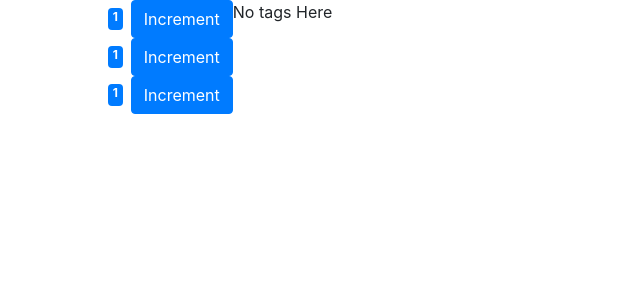
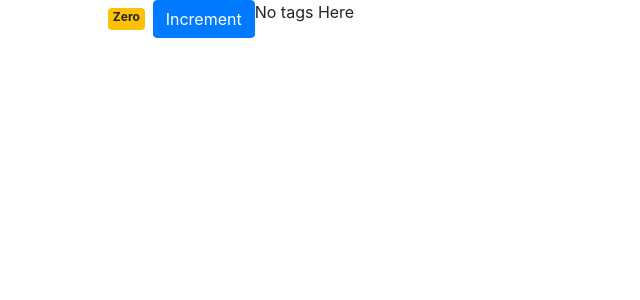
Before and after one commit to vaxevanis/reactDemo, a React (Create React App) app: page / in a window 1280 px wide. Shown: the top 300 px of the page, without its empty margins (0-640 px from the left). Built offline with nearby package versions, Linux system fonts and the light colour scheme.

Commit message:
Feat(Counter) Update the State
Update the State using set.State method

```diff
--- a/src/components/counter.jsx
+++ b/src/components/counter.jsx
@@ -2,7 +2,7 @@ import React, { Component } from "react";
 
 class Counter extends Component {
   state = {
-    count: 1,
+    count: 0,
     tags: []
   };
   counterStyles = {
@@ -26,7 +26,7 @@ class Counter extends Component {
   }
   //using arrow function to bind event handlers
   handleIncrement = () => {
-    console.log("clicked", this);
+    this.setState({ count: this.state.count + 1 });
   };
   render() {
     let classes = this.getBadgeClasses();
@@ -41,14 +41,6 @@ class Counter extends Component {
             {/* //conditional rendering (&& in js checks for truthy or falsy, text is always truthy)  */}
             {this.state.tags.length === 0 && "No tags Here"}
             {this.renderTags()}
-          </div>
-          <div className="input-group">
-            <span className={classes}>{this.formatCount()}</span>
-            <button className="btn btn-primary">Increment</button>
-          </div>
-          <div className="input-group">
-            <span className={classes}>{this.formatCount()}</span>
-            <button className="btn btn-primary">Increment</button>
           </div>
         </div>
       </div>
```
